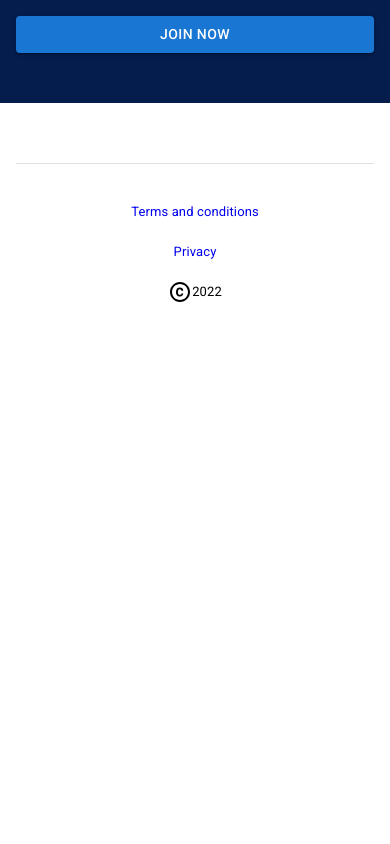
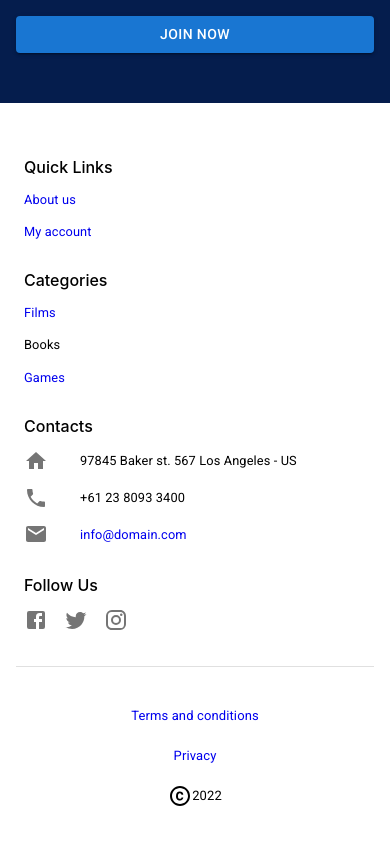
Before and after one commit to horoshopodumaj/recommendations, a React (Create React App) app in the folder client/: page / in a window 390 px wide. Shown: the part 1867-2711 px from the top of the page. Before the commit the page ends 2207 px from the top, so only its background shows below. Built offline with nearby package versions, Linux system fonts and the light colour scheme.

Commit message:
footer for the mobile version

```diff
--- a/client/src/components/footer/Footer.js
+++ b/client/src/components/footer/Footer.js
@@ -26,9 +26,9 @@ export default function Footer() {
                 <Grid
                     className={style.gridContainer}
                     container
-                    sx={{ display: { xs: "none", sm: "flex" } }}
-                    columnSpacing={{ sm: 2, md: 3 }}>
-                    <Grid item md={3} sm={6}>
+                    sx={{ display: { xs: "flex", sm: "flex" } }}
+                    columnSpacing={{ sm: 2, md: 3, sx: 1 }}>
+                    <Grid item xs={12} md={3} sm={6}>
                         <List>
                             <ListItem
                                 sx={{
@@ -56,7 +56,7 @@ export default function Footer() {
                             </Link>
                         </List>
                     </Grid>
-                    <Grid item md={3} sm={6}>
+                    <Grid item xs={12} md={3} sm={6}>
                         <List>
                             <ListItem
                                 sx={{
@@ -89,7 +89,7 @@ export default function Footer() {
                             </Link>
                         </List>
                     </Grid>
-                    <Grid item md={3} sm={6}>
+                    <Grid item xs={12} md={3} sm={6}>
                         <List>
                             <ListItem
                                 sx={{
@@ -124,7 +124,7 @@ export default function Footer() {
                             </Link>
                         </List>
                     </Grid>
-                    <Grid item md={3} sm={6}>
+                    <Grid item xs={12} md={3} sm={6}>
                         <List>
                             <ListItem
                                 sx={{
--- a/client/src/components/footer/Footer.module.scss
+++ b/client/src/components/footer/Footer.module.scss
@@ -1,5 +1,8 @@
 .socialNetwork {
     display: flex;
+    & div {
+        min-width: fit-content;
+    }
 }
 
 .footer {
```
